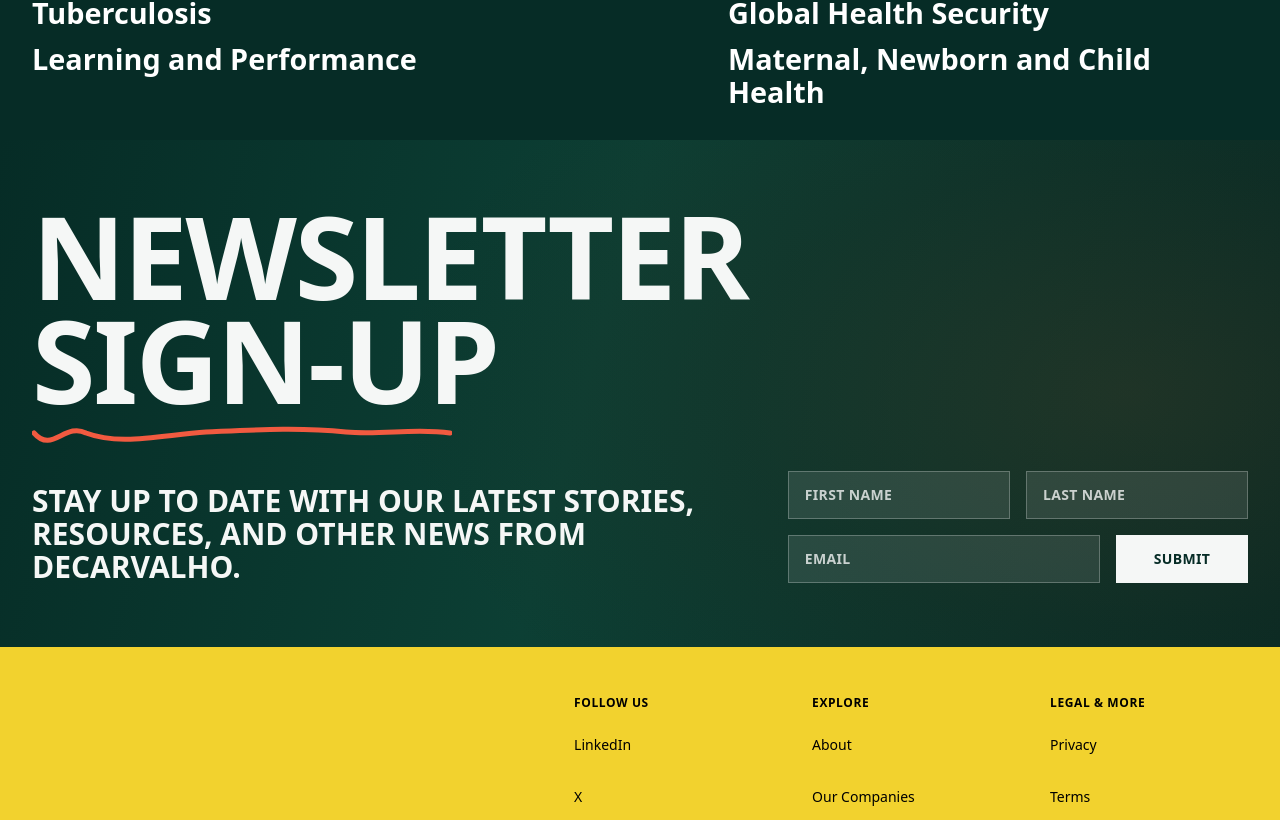
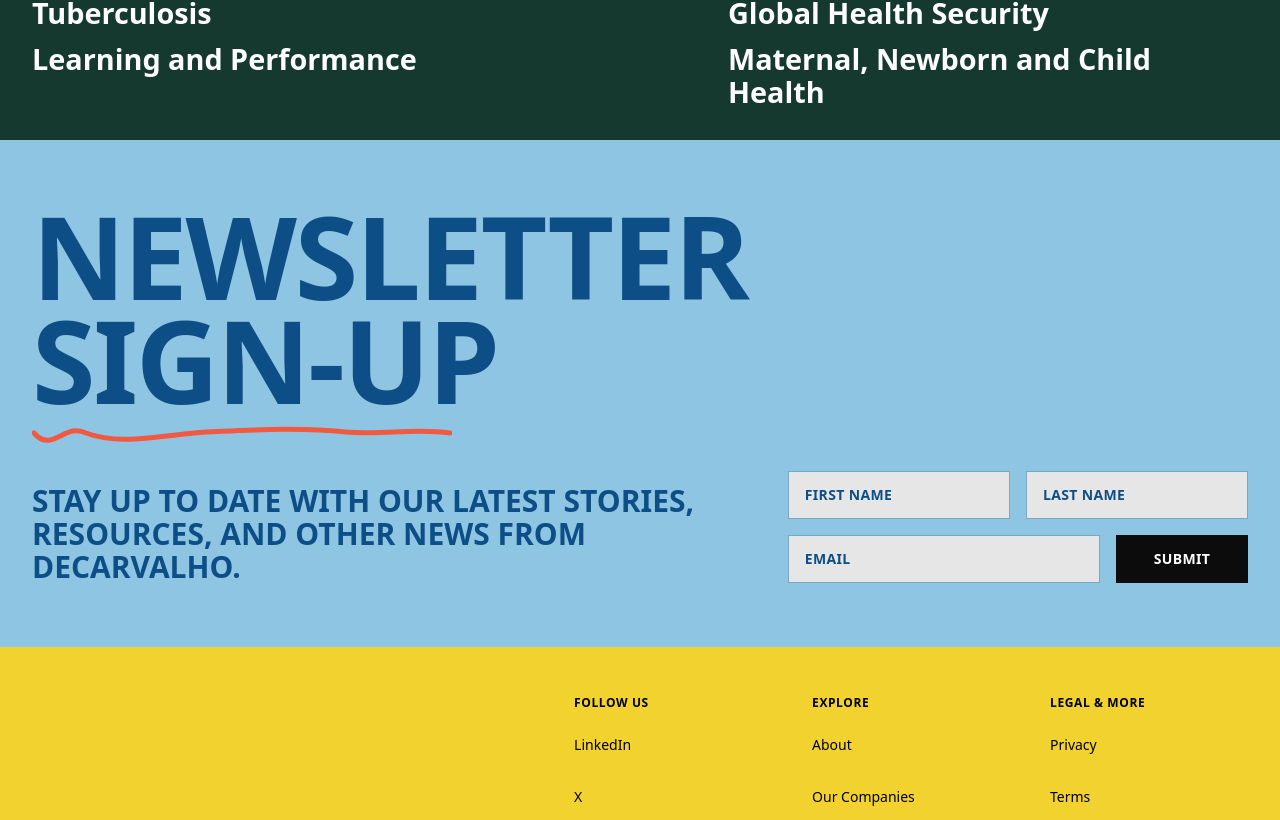
Before and after one commit to opanguana/decarvalho-site, a Next.js app: page / in a window 1280 px wide. Shown: the part 1065-1885 px from the top of the page. Built offline with nearby package versions, Linux system fonts and the light colour scheme.

Commit message:
Revert "style(home): align expertise and newsletter to hero visual system"
This reverts commit 7ddc78d84b65f464766ea793702eb05250364f71.

```diff
--- a/components/AreasOfExpertiseBand.tsx
+++ b/components/AreasOfExpertiseBand.tsx
@@ -41,7 +41,7 @@
 
 export default function AreasOfExpertiseBand() {
   return (
-    <section aria-labelledby="areas-of-expertise-title" className="w-full bg-[#062C26] text-white">
+    <section aria-labelledby="areas-of-expertise-title" className="w-full bg-[#16392f] text-white">
       <div className="mx-auto w-full max-w-[1400px] px-4 py-8 sm:px-8">
         {/* <h3 className={`${styles.label} font-extrabold uppercase text-white`}>MOZAMBIQUE</h3> */}
         <h2 id="areas-of-expertise-title" className={`${styles.title} mt-4 font-black uppercase text-white`}>
@@ -54,7 +54,7 @@
               <li key={item.href}>
                 <Link
                   href={item.href}
-                  className={`${styles.itemLink} inline-flex font-bold text-white transition-opacity hover:opacity-85 focus:outline-none focus-visible:rounded-sm focus-visible:ring-2 focus-visible:ring-white/80 focus-visible:ring-offset-2 focus-visible:ring-offset-[#062C26]`}
+                  className={`${styles.itemLink} inline-flex font-bold text-white transition-opacity hover:opacity-85 focus:outline-none focus-visible:rounded-sm focus-visible:ring-2 focus-visible:ring-white/80 focus-visible:ring-offset-2 focus-visible:ring-offset-[#0A5691]`}
                 >
                   {item.label}
                 </Link>
@@ -67,7 +67,7 @@
               <li key={item.href}>
                 <Link
                   href={item.href}
-                  className={`${styles.itemLink} inline-flex font-bold text-white transition-opacity hover:opacity-85 focus:outline-none focus-visible:rounded-sm focus-visible:ring-2 focus-visible:ring-white/80 focus-visible:ring-offset-2 focus-visible:ring-offset-[#062C26]`}
+                  className={`${styles.itemLink} inline-flex font-bold text-white transition-opacity hover:opacity-85 focus:outline-none focus-visible:rounded-sm focus-visible:ring-2 focus-visible:ring-white/80 focus-visible:ring-offset-2 focus-visible:ring-offset-[#0A5691]`}
                 >
                   {item.label}
                 </Link>
--- a/components/NewsletterSignupBand.tsx
+++ b/components/NewsletterSignupBand.tsx
@@ -2,10 +2,7 @@
 
 export default function NewsletterSignupBand() {
   return (
-    <section
-      aria-labelledby="newsletter-title"
-      className="w-full bg-[radial-gradient(80%_120%_at_88%_50%,rgba(92,58,30,0.28)_0%,rgba(58,37,20,0.16)_38%,rgba(26,18,12,0)_72%),linear-gradient(105deg,#062C26_0%,#0C3F34_46%,#062C26_100%)] text-[#F5F7F6]"
-    >
+    <section aria-labelledby="newsletter-title" className="w-full bg-[#8EC5E3] text-[#0E4E86]">
       <div className="mx-auto w-full max-w-[1400px] px-4 py-14 sm:px-8 lg:py-16">
         <div className="grid grid-cols-1 gap-10 lg:grid-cols-[1.1fr_1fr] lg:items-end">
           <div>
@@ -30,7 +27,7 @@
                   name="firstName"
                   type="text"
                   placeholder="FIRST NAME"
-                  className="h-12 w-full border border-white/25 bg-white/10 px-4 text-sm font-bold uppercase tracking-wide text-[#F5F7F6] placeholder:text-[rgba(255,255,255,0.75)] focus-visible:outline-none focus-visible:ring-2 focus-visible:ring-white/80 focus-visible:ring-offset-2 focus-visible:ring-offset-[#062C26]"
+                  className="h-12 w-full border border-[#7AA8C3] bg-[#E6E6E6] px-4 text-sm font-bold uppercase tracking-wide text-[#0E4E86] placeholder:text-[#0E4E86] focus-visible:outline-none focus-visible:ring-2 focus-visible:ring-[#0E4E86] focus-visible:ring-offset-2 focus-visible:ring-offset-[#8EC5E3]"
                 />
               </div>
               <div>
@@ -42,7 +39,7 @@
                   name="lastName"
                   type="text"
                   placeholder="LAST NAME"
-                  className="h-12 w-full border border-white/25 bg-white/10 px-4 text-sm font-bold uppercase tracking-wide text-[#F5F7F6] placeholder:text-[rgba(255,255,255,0.75)] focus-visible:outline-none focus-visible:ring-2 focus-visible:ring-white/80 focus-visible:ring-offset-2 focus-visible:ring-offset-[#062C26]"
+                  className="h-12 w-full border border-[#7AA8C3] bg-[#E6E6E6] px-4 text-sm font-bold uppercase tracking-wide text-[#0E4E86] placeholder:text-[#0E4E86] focus-visible:outline-none focus-visible:ring-2 focus-visible:ring-[#0E4E86] focus-visible:ring-offset-2 focus-visible:ring-offset-[#8EC5E3]"
                 />
               </div>
             </div>
@@ -57,12 +54,12 @@
                   name="email"
                   type="email"
                   placeholder="EMAIL"
-                  className="h-12 w-full border border-white/25 bg-white/10 px-4 text-sm font-bold uppercase tracking-wide text-[#F5F7F6] placeholder:text-[rgba(255,255,255,0.75)] focus-visible:outline-none focus-visible:ring-2 focus-visible:ring-white/80 focus-visible:ring-offset-2 focus-visible:ring-offset-[#062C26]"
+                  className="h-12 w-full border border-[#7AA8C3] bg-[#E6E6E6] px-4 text-sm font-bold uppercase tracking-wide text-[#0E4E86] placeholder:text-[#0E4E86] focus-visible:outline-none focus-visible:ring-2 focus-visible:ring-[#0E4E86] focus-visible:ring-offset-2 focus-visible:ring-offset-[#8EC5E3]"
                 />
               </div>
               <button
                 type="submit"
-                className="h-12 min-w-[132px] bg-[#F5F7F6] px-6 text-sm font-extrabold uppercase tracking-wide text-[#062C26] transition-opacity duration-200 hover:opacity-90 focus-visible:outline-none focus-visible:ring-2 focus-visible:ring-white/80 focus-visible:ring-offset-2 focus-visible:ring-offset-[#062C26]"
+                className="h-12 min-w-[132px] bg-[#0C0C0C] px-6 text-sm font-extrabold uppercase tracking-wide text-white transition-colors duration-200 hover:bg-[#1A1A1A] focus-visible:outline-none focus-visible:ring-2 focus-visible:ring-[#0E4E86] focus-visible:ring-offset-2 focus-visible:ring-offset-[#8EC5E3]"
               >
                 Submit
               </button>
```
